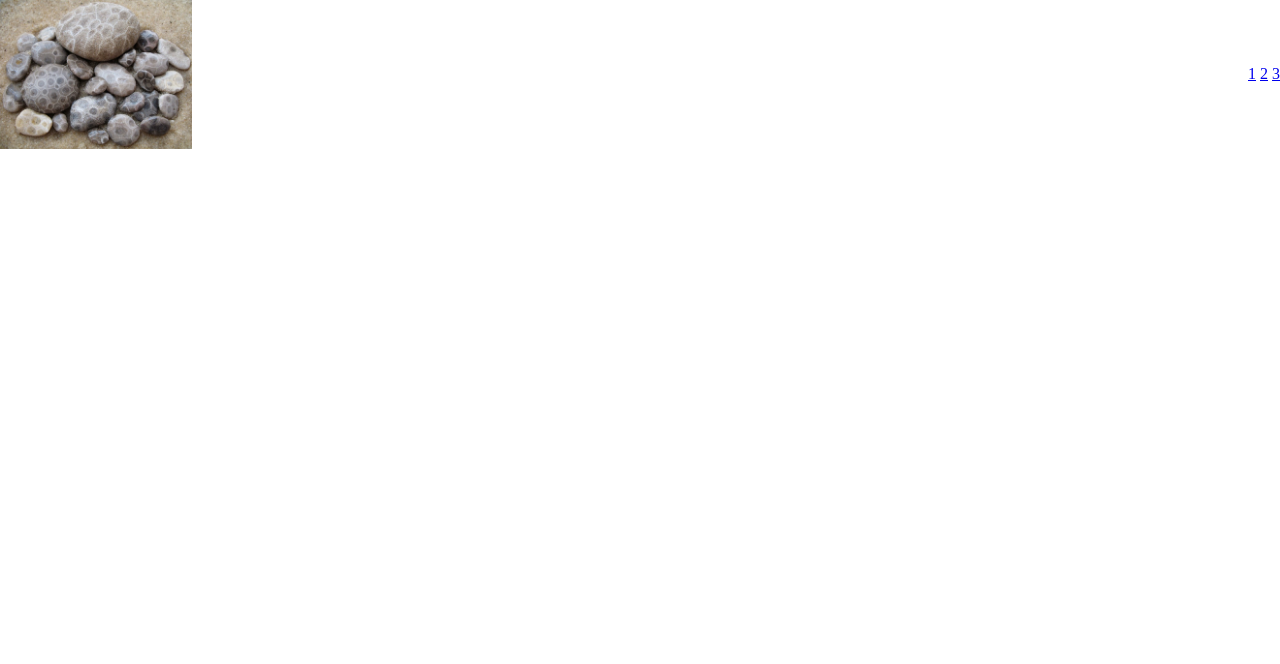
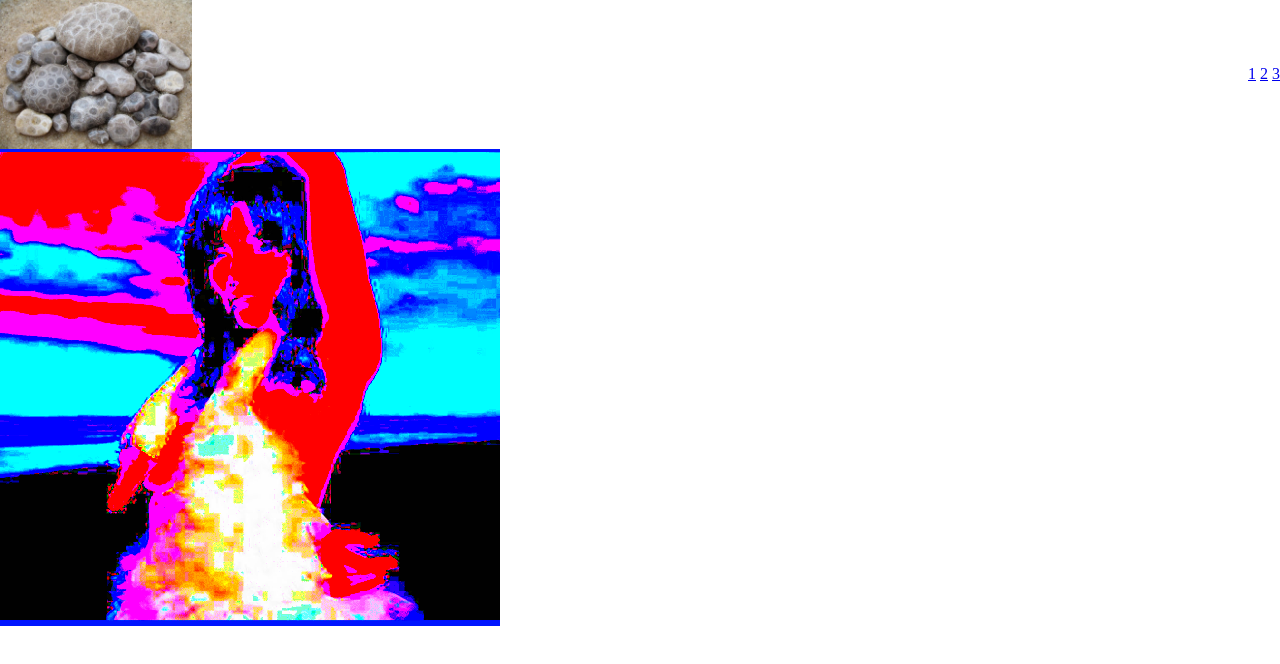
Before and after one commit to kamsite/portfolio, a plain HTML site: page index.html in a window 1280 px wide. Drawn offline with Linux system fonts and the light colour scheme.

Commit message:
saturation w bjork

```diff
--- a/index.html
+++ b/index.html
@@ -23,13 +23,9 @@
     </div>
     </header>
 
+     <body>
+       <img class="bjork" src="assets/imgs/bswan.png" alt="swan dress">
 
-
-    <!-- <body>
-        <div class="what">
-          <h1>hello hello</h1>
-          <img src="assets/imgs/tysm.jpeg" alt="">
-        </div>
     </body>
 
 </body>
--- a/style.css
+++ b/style.css
@@ -15,6 +15,10 @@ img {
    justify-content: space-between;
    align-items: center;
 }
+.bjork{
+    filter: saturate(90);
+    width: 500px;
+}
 /* .what {
     width: 100vw;
     height: 100vh;
```
Also changed, not shown: assets/imgs/bswan.png (added), 3 other files.
